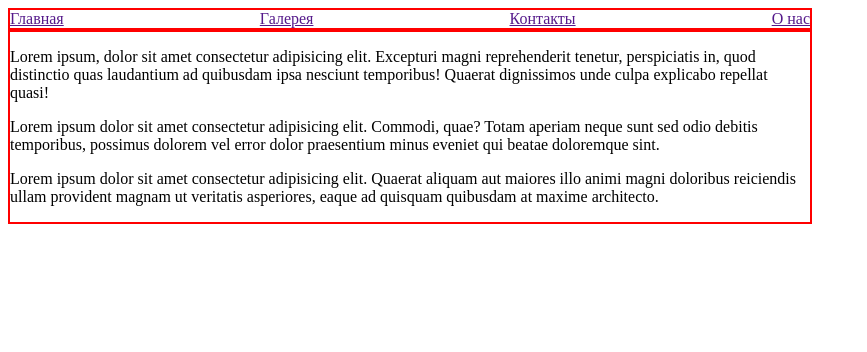
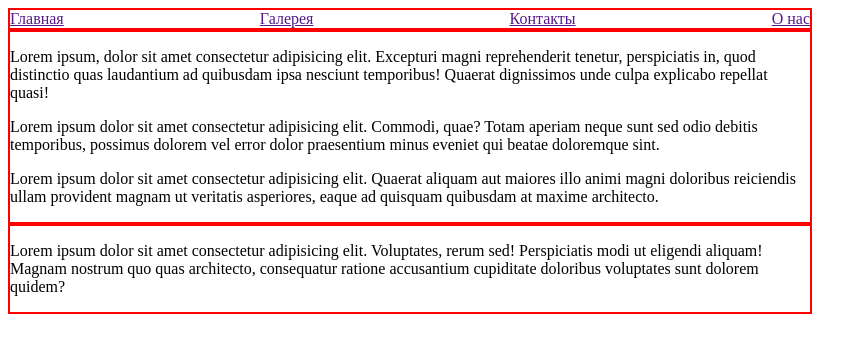
Before and after one commit to Shahman01/myproject, a plain HTML site: page index.html in a window 1280 px wide. Shown: the whole page, without its empty margins (0-867 px from the left). Drawn offline with Linux system fonts and the light colour scheme.

Commit message:
Добавлен подвал сайта

```diff
--- a/index.html
+++ b/index.html
@@ -30,5 +30,13 @@
             </p>
         </div>
     </main>
+
+    <footer>
+        <div class="footer-text">
+            <p>
+                Lorem ipsum dolor sit amet consectetur adipisicing elit. Voluptates, rerum sed! Perspiciatis modi ut eligendi aliquam! Magnam nostrum quo quas architecto, consequatur ratione accusantium cupiditate doloribus voluptates sunt dolorem quidem?
+            </p>
+        </div>
+    </footer>
 </body>
 </html>
--- a/style.css
+++ b/style.css
@@ -9,3 +9,8 @@
     width: 800px;
     border: 2px solid red;
 }
+
+.footer-text{
+    width: 800px;
+    border: 2px solid red;
+}
```
